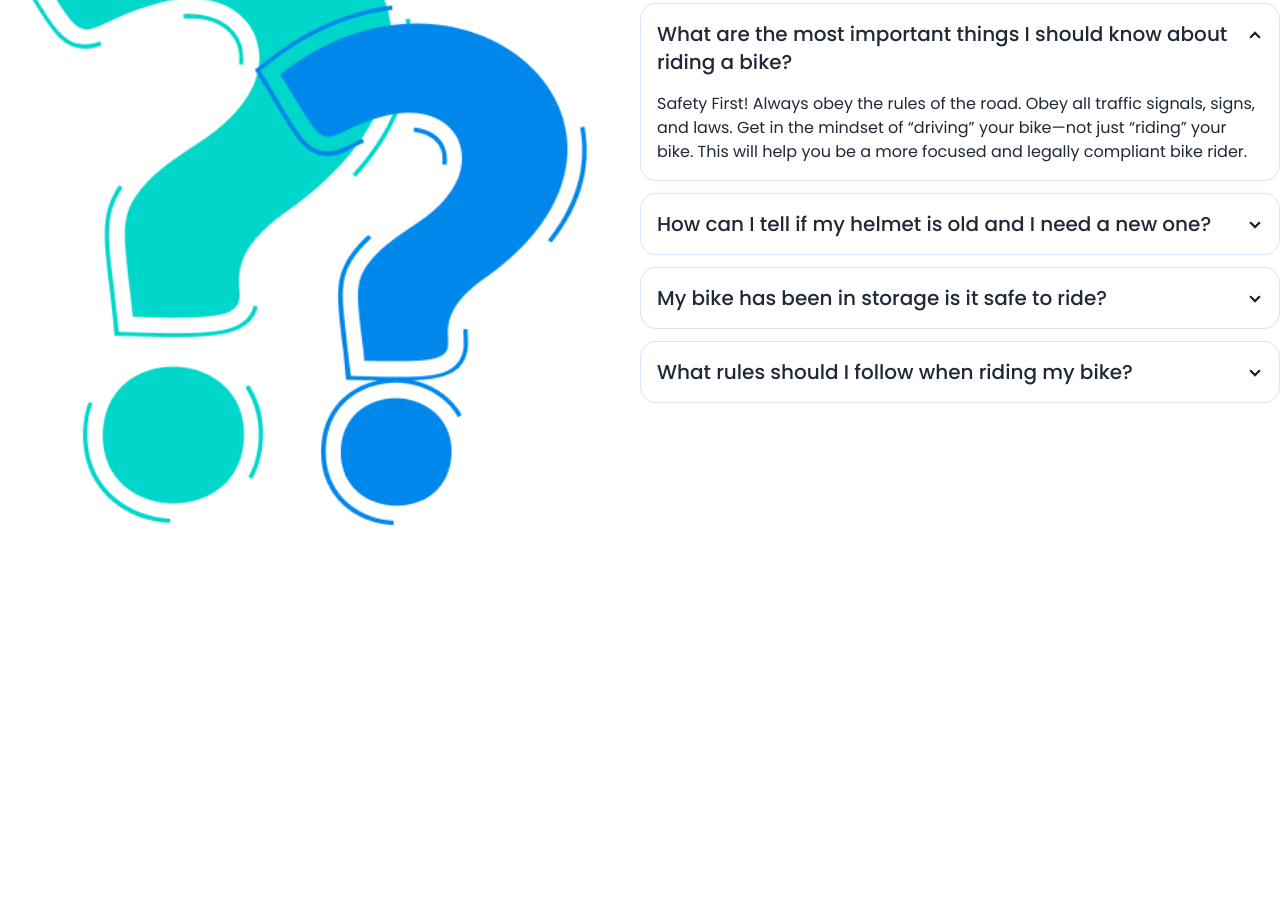
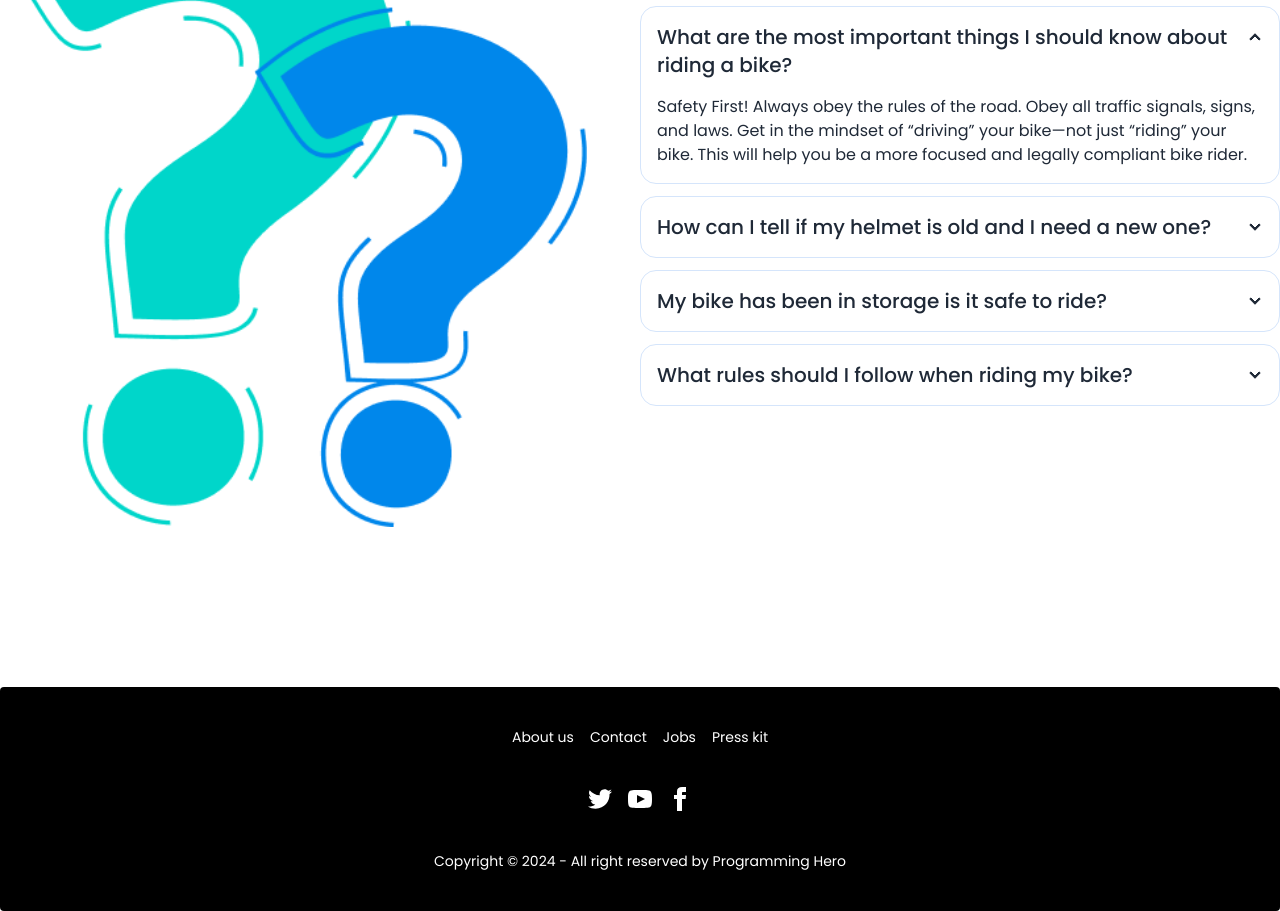
Before and after one commit to RaiyanJiyon/Biker-Zone, a plain HTML site: page index.html in a window 1280 px wide. Shown: the part 3080-3991 px from the top of the page. Before the commit the page ends 3605 px from the top, so only its background shows below. Drawn offline with nearby package versions, Linux system fonts and the light colour scheme.

Commit message:
Added footer container and border in all cards

```diff
--- a/index.html
+++ b/index.html
@@ -235,7 +235,7 @@
             <!-- latest news cards -->
             <div class="flex flex-col md:flex-row gap-5 mt-2 md:mt-12">
                 <!-- card 1 -->
-                <div class="card bg-base-100 w-full md:w-96 mx-auto shadow-xl rounded-md">
+                <div class="card bg-base-100 w-full md:w-96 mx-auto rounded-md border border-[#e0e0e2] shadow-xl">
                     <figure class="px-10 pt-10 w-full">
                         <img src="images/others/latest1.png" alt="Shoes" class="rounded-xl" />
                     </figure>
@@ -253,7 +253,7 @@
                 </div>
 
                 <!-- card 2 -->
-                <div class="card bg-base-100 w-full md:w-96 mx-auto shadow-xl rounded-md">
+                <div class="card bg-base-100 w-full md:w-96 mx-auto rounded-md border border-[#e0e0e2] shadow-xl">
                     <figure class="px-10 pt-10 w-full">
                         <img src="images/others/latest2.png" alt="Bikes" class="rounded-xl" />
                     </figure>
@@ -272,7 +272,7 @@
 
 
                 <!-- card 3 -->
-                <div class="card bg-base-100 w-full md:w-96 mx-auto shadow-xl rounded-md">
+                <div class="card bg-base-100 w-full md:w-96 mx-auto rounded-md border border-[#e0e0e2] shadow-xl">
                     <figure class="px-10 pt-10 w-full">
                         <img src="images/others/latest3.png" alt="Bikes" class="rounded-xl" />
                     </figure>
@@ -301,9 +301,9 @@
             </div>
 
             <!-- happy client cards -->
-            <div class="flex flex-col md:flex-row mt-6 md:mt-12 gap-5">
+            <div class="flex flex-col md:flex-row md:justify-center md:item mt-6 md:mt-12 gap-5">
                 <!-- card 1 -->
-                <div class="card bg-base-100 w-full md:w-96 shadow-xl rounded-md">
+                <div class="card bg-base-100 w-full md:w-96 shadow-xl rounded-md border border-[#e0e0e2] ">
                     <!-- card image -->
                     <div class="avatar mx-auto mt-6 md:mt-10">
                         <div class="w-24 rounded-full">
@@ -356,7 +356,7 @@
                 </div>
 
                 <!-- card 2 -->
-                <div class="card bg-base-100 w-full md:w-96 shadow-xl rounded-md">
+                <div class="card bg-base-100 w-full md:w-96 shadow-xl rounded-md border border-[#e0e0e2] ">
                     <!-- card image -->
                     <div class="avatar mx-auto mt-6 md:mt-10">
                         <div class="w-24 rounded-full">
@@ -409,7 +409,7 @@
                 </div>
 
                 <!-- card 3 -->
-                <div class="card bg-base-100 w-full md:w-96 shadow-xl rounded-md">
+                <div class="card bg-base-100 w-full md:w-96 shadow-xl rounded-md border border-[#e0e0e2] ">
                     <!-- card image -->
                     <div class="avatar mx-auto mt-6 md:mt-10">
                         <div class="w-24 rounded-full">
@@ -549,7 +549,45 @@
     </main>
 
     <!-- footer container -->
-    <footer></footer>
+    <footer class="footer footer-center bg-black text-white text-base-content rounded p-10 mt-12 md:mt-40">
+        <nav class="grid grid-flow-col gap-4">
+            <a class="link link-hover">About us</a>
+            <a class="link link-hover">Contact</a>
+            <a class="link link-hover">Jobs</a>
+            <a class="link link-hover">Press kit</a>
+        </nav>
+        <nav>
+            <div class="grid grid-flow-col gap-4">
+                <a>
+                    <svg xmlns="http://www.w3.org/2000/svg" width="24" height="24" viewBox="0 0 24 24"
+                        class="fill-current">
+                        <path
+                            d="M24 4.557c-.883.392-1.832.656-2.828.775 1.017-.609 1.798-1.574 2.165-2.724-.951.564-2.005.974-3.127 1.195-.897-.957-2.178-1.555-3.594-1.555-3.179 0-5.515 2.966-4.797 6.045-4.091-.205-7.719-2.165-10.148-5.144-1.29 2.213-.669 5.108 1.523 6.574-.806-.026-1.566-.247-2.229-.616-.054 2.281 1.581 4.415 3.949 4.89-.693.188-1.452.232-2.224.084.626 1.956 2.444 3.379 4.6 3.419-2.07 1.623-4.678 2.348-7.29 2.04 2.179 1.397 4.768 2.212 7.548 2.212 9.142 0 14.307-7.721 13.995-14.646.962-.695 1.797-1.562 2.457-2.549z">
+                        </path>
+                    </svg>
+                </a>
+                <a>
+                    <svg xmlns="http://www.w3.org/2000/svg" width="24" height="24" viewBox="0 0 24 24"
+                        class="fill-current">
+                        <path
+                            d="M19.615 3.184c-3.604-.246-11.631-.245-15.23 0-3.897.266-4.356 2.62-4.385 8.816.029 6.185.484 8.549 4.385 8.816 3.6.245 11.626.246 15.23 0 3.897-.266 4.356-2.62 4.385-8.816-.029-6.185-.484-8.549-4.385-8.816zm-10.615 12.816v-8l8 3.993-8 4.007z">
+                        </path>
+                    </svg>
+                </a>
+                <a>
+                    <svg xmlns="http://www.w3.org/2000/svg" width="24" height="24" viewBox="0 0 24 24"
+                        class="fill-current">
+                        <path
+                            d="M9 8h-3v4h3v12h5v-12h3.642l.358-4h-4v-1.667c0-.955.192-1.333 1.115-1.333h2.885v-5h-3.808c-3.596 0-5.192 1.583-5.192 4.615v3.385z">
+                        </path>
+                    </svg>
+                </a>
+            </div>
+        </nav>
+        <aside>
+            <p>Copyright © 2024 - All right reserved by Programming Hero</p>
+        </aside>
+    </footer>
 </body>
 
 </html>
```
